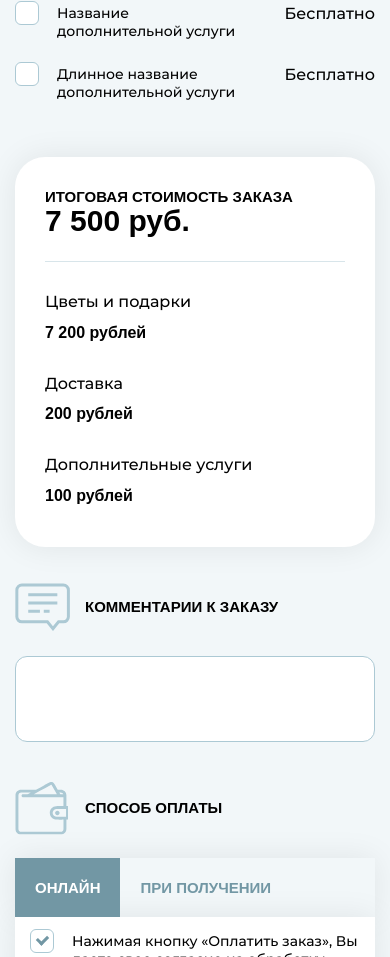
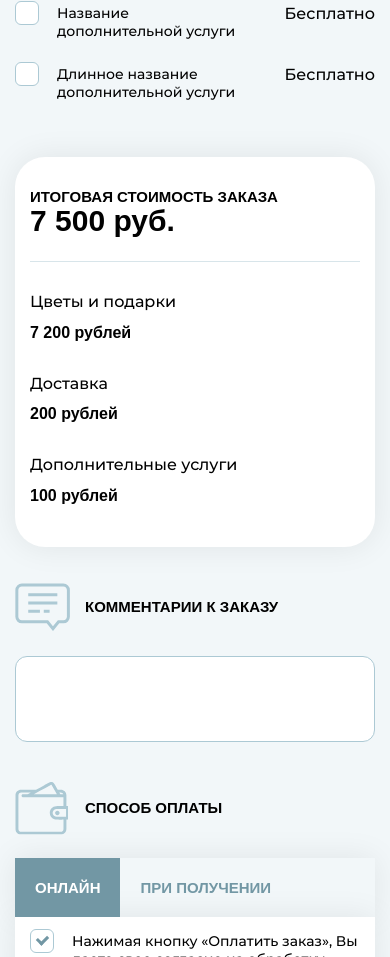
Before and after one commit to Salabaykin/trueflowers, a plain HTML site: page src/order.html in a window 390 px wide. Shown: the part 2190-3147 px from the top of the page. Drawn offline with nearby package versions, Linux system fonts and the light colour scheme; a web font is replaced by a local one.

Commit message:
Adaptive order page

```diff
--- a/src/sass/templates/_order.sass
+++ b/src/sass/templates/_order.sass
@@ -458,7 +458,6 @@
     .pickup__radio label
         padding-left: 40px !important
     .order-tabs__content.active,
-    .total-cost
         padding: 30px
     .total-cost__price
         font-weight: 600
@@ -480,6 +479,8 @@
         padding-left: 0
     .payment-btn
         width: 100%
+    .total-cost
+        padding: 30px 15px
 
 @media screen and ( max-width: 570px )
     .order__head
```
Also changed, not shown: src/css/style.min.css.
